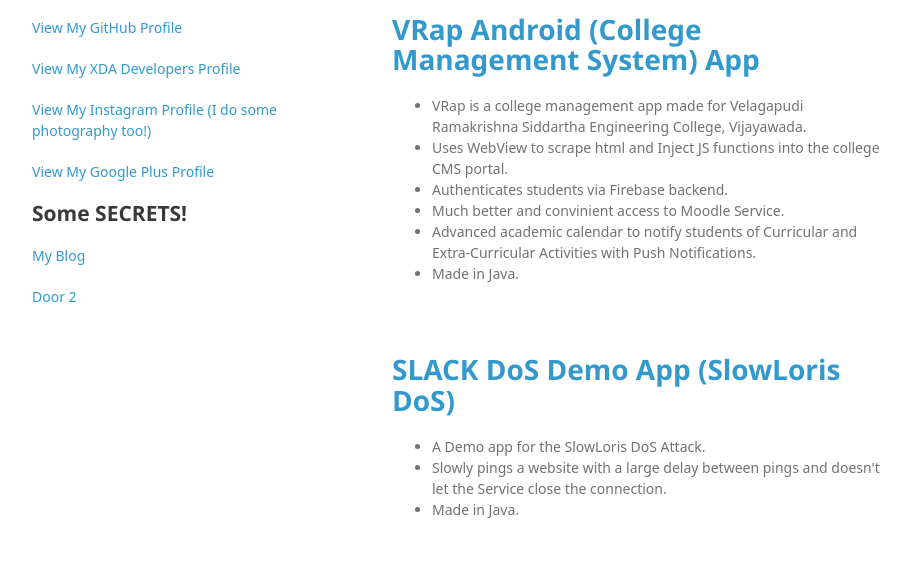
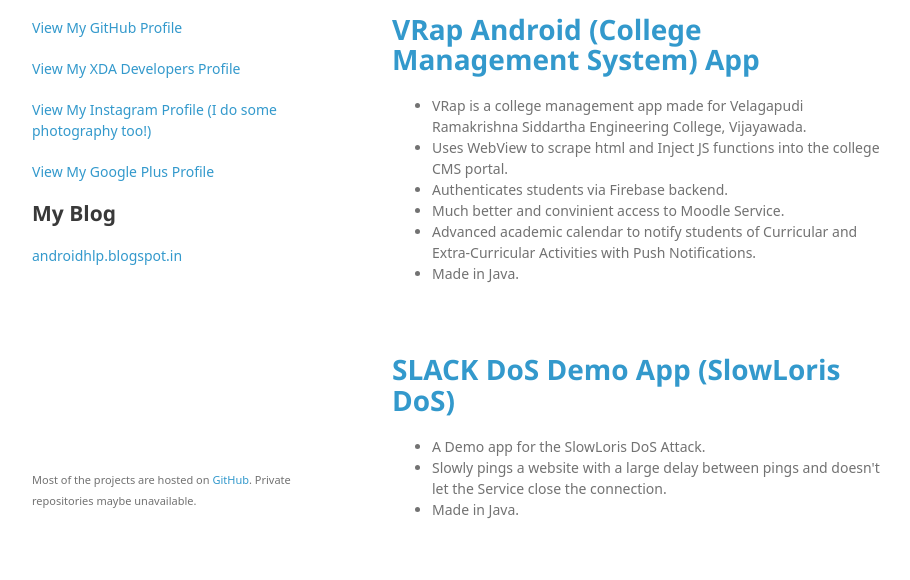
Before and after one commit to saikrishna279/saikrishna279.github.io, a plain HTML site: page index.html in a window 1280 px wide. Shown: the part 220-800 px from the top of the page, without its empty margins (178-1088 px from the left). Drawn offline with Linux system fonts and the light colour scheme; a web font is replaced by a local one.

Commit message:
Update footers

```diff
--- a/index.html
+++ b/index.html
@@ -26,9 +26,8 @@
         <p class="view"><a href="https://www.instagram.com/underscore.photos/">View My Instagram Profile (I do some photography too!)</a></p>
         <p class="view"><a href="https://plus.google.com/u/0/114329783442180890856">View My Google Plus Profile</a></p>
 
-        <h2>Some SECRETS!</h2>
-        <p class="view"><a href="secret1.html">My Blog</a></p>
-        <p class="view"><a href="secret2.html">Door 2</a></p>
+        <h2>My Blog</h2>
+        <p class="view"><a href="https://androidhlp.blogspot.in/">androidhlp.blogspot.in</a></p>
 
       </header>
 
@@ -113,6 +112,9 @@
         <p>Micromax Bolt D321 (MT6572)</p>
       </section>
 
+      <footer>
+        <p><small>Most of the projects are hosted on <a href="https://github.com/saikrishna279/">GitHub</a>. Private repositories maybe unavailable.</small></p>
+      </footer>
     </div>
     <script src="javascripts/scale.fix.js"></script>
 
```
Also changed, not shown: downloads.html (+1 -1 lines).
